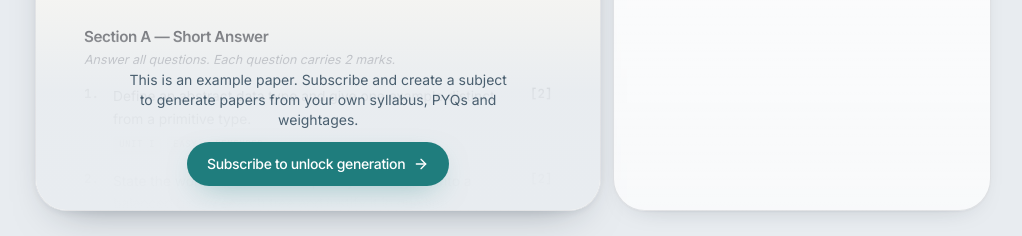
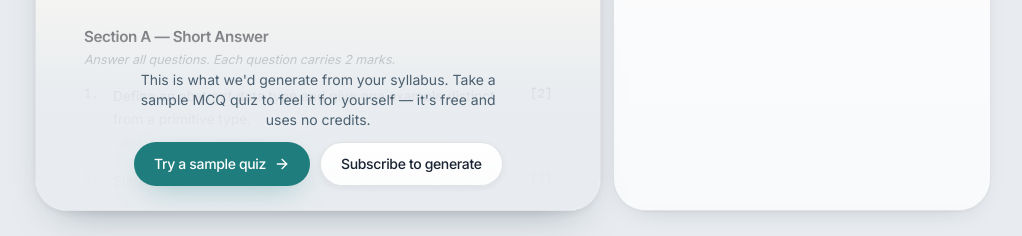
Before and after one commit to aniketk0412/qraftpaper, a Next.js app: page /dashboard in a window 1280 px wide. Shown: the part 1488-1724 px from the top of the page, without its empty margins (257-1279 px from the left). Built offline with nearby package versions, Linux system fonts and the light colour scheme; no server answers.

Commit message:
Onboarding fix: empty-state dashboard now leads with a free interactive sample quiz, paywall comes second

```diff
--- /dev/null
+++ b/app/dashboard/demo-quiz/page.tsx
@@ -0,0 +1,68 @@
+import type { Metadata } from "next";
+import Link from "next/link";
+import { redirect } from "next/navigation";
+import { ArrowLeft, Sparkles } from "lucide-react";
+import { auth } from "@/auth";
+import { QuizRunner } from "@/components/quiz-runner";
+import { GlowButton } from "@/components/ui/glow-button";
+import { exampleQuiz } from "@/lib/demo-data";
+
+export const metadata: Metadata = {
+  title: "Sample quiz — QraftPaper",
+  robots: { index: false, follow: false },
+};
+
+export const runtime = "nodejs";
+
+/**
+ * A free, fully-interactive demo quiz for signed-in users who haven't paid
+ * yet. The empty-state dashboard links here so a new user can experience
+ * what QraftPaper actually produces before being asked for $7. Reuses the
+ * same QuizRunner the real flow uses — same timer, same grading UX —
+ * pointed at the static `exampleQuiz` from demo-data so it costs us $0 to
+ * render.
+ */
+export default async function DemoQuizPage() {
+  const session = await auth();
+  if (!session?.user?.id) {
+    redirect("/login");
+  }
+
+  return (
+    <div className="min-h-screen">
+      <header className="sticky top-0 z-30 border-b border-line bg-canvas/85 backdrop-blur-md">
+        <div className="mx-auto flex max-w-5xl items-center justify-between gap-3 px-5 py-3.5 sm:px-8">
+          <div className="flex items-center gap-3">
+            <Link
+              href="/dashboard"
+              className="grid h-9 w-9 shrink-0 place-items-center rounded-full glass text-fg-muted transition-colors hover:text-fg"
+              aria-label="Back to dashboard"
+            >
+              <ArrowLeft className="h-4 w-4" />
+            </Link>
+            <span className="h-8 w-px bg-line" />
+            <div className="leading-tight">
+              <p className="text-sm font-medium">Sample MCQ quiz</p>
+              <p className="font-mono text-[0.62rem] uppercase tracking-wider text-fg-subtle">
+                {exampleQuiz.subjectCode} · {exampleQuiz.questions.length}{" "}
+                questions · this is what we&apos;d generate from your syllabus
+              </p>
+            </div>
+          </div>
+          <GlowButton href="/billing" size="sm">
+            <Sparkles className="h-3.5 w-3.5" />
+            Subscribe to generate your own
+          </GlowButton>
+        </div>
+      </header>
+
+      <main className="mx-auto max-w-3xl px-5 py-8 sm:px-8">
+        <QuizRunner
+          quiz={exampleQuiz}
+          backHref="/dashboard"
+          backLabel="Back to dashboard"
+        />
+      </main>
+    </div>
+  );
+}
--- a/app/dashboard/page.tsx
+++ b/app/dashboard/page.tsx
@@ -187,16 +187,29 @@ export default async function DashboardPage() {
                 <div className="max-h-[26rem] overflow-hidden">
                   <PaperSheet paper={examplePaper} />
                 </div>
-                {/* gradient fade masks the cut-off sheet and houses the upgrade CTA */}
+                {/* gradient fade masks the cut-off sheet. We lead with the
+                    free demo quiz CTA (zero-friction, real product feel)
+                    and put Subscribe second instead of jumping straight to
+                    a paywall before the user has felt any value. */}
                 <div className="absolute inset-x-0 bottom-0 flex flex-col items-center gap-3 bg-gradient-to-t from-canvas via-canvas/95 to-transparent px-6 pb-6 pt-24 text-center">
                   <p className="max-w-sm text-sm text-fg-muted">
-                    This is an example paper. Subscribe and create a subject to
-                    generate papers from your own syllabus, PYQs and weightages.
+                    This is what we&apos;d generate from your syllabus. Take a
+                    sample MCQ quiz to feel it for yourself — it&apos;s free
+                    and uses no credits.
                   </p>
-                  <GlowButton href="/billing" size="md">
-                    Subscribe to unlock generation
-                    <ArrowRight className="h-4 w-4" />
-                  </GlowButton>
+                  <div className="flex flex-wrap items-center justify-center gap-2.5">
+                    <GlowButton href="/dashboard/demo-quiz" size="md">
+                      Try a sample quiz
+                      <ArrowRight className="h-4 w-4" />
+                    </GlowButton>
+                    <GlowButton
+                      href="/billing"
+                      variant="secondary"
+                      size="md"
+                    >
+                      Subscribe to generate
+                    </GlowButton>
+                  </div>
                 </div>
               </div>
             </div>
```
